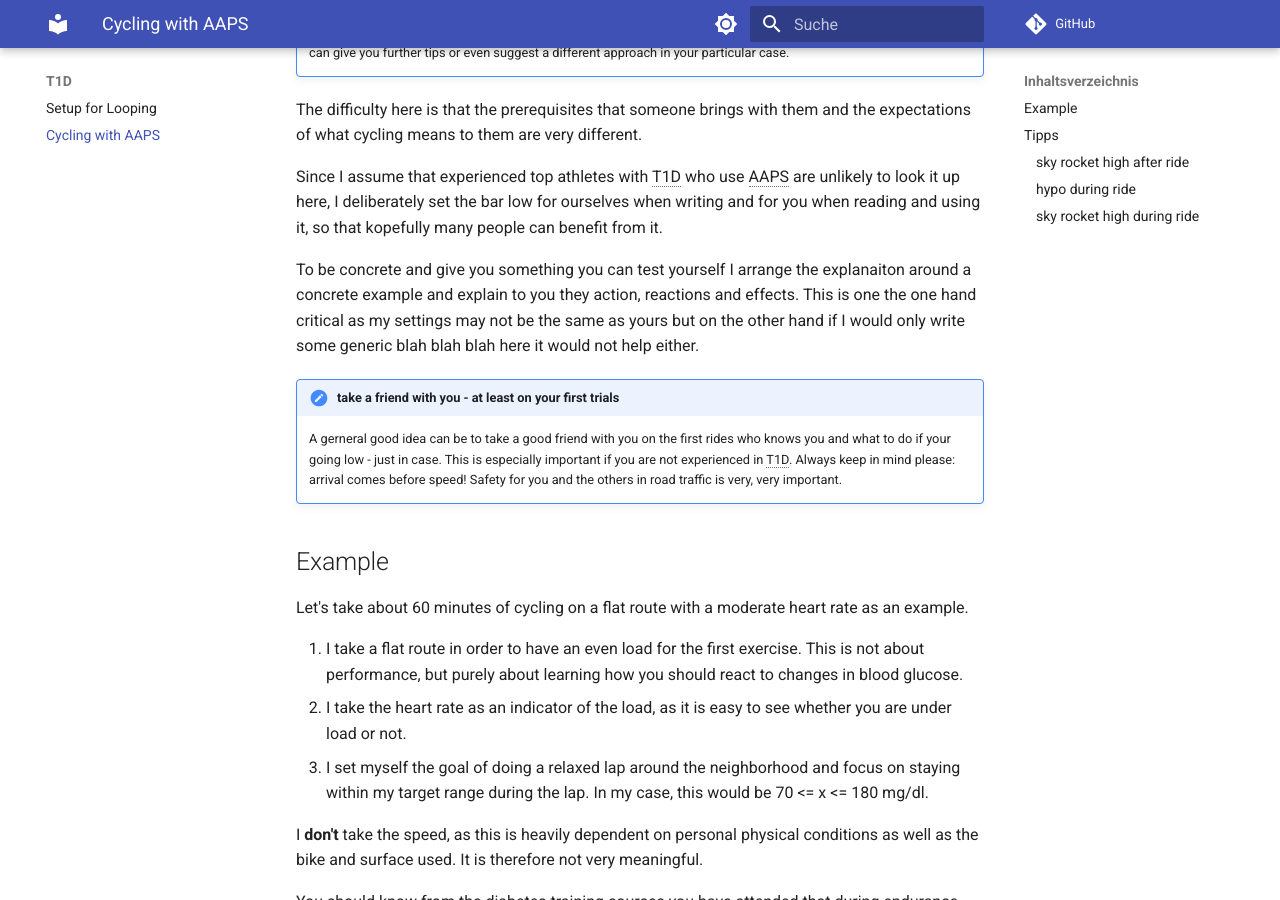
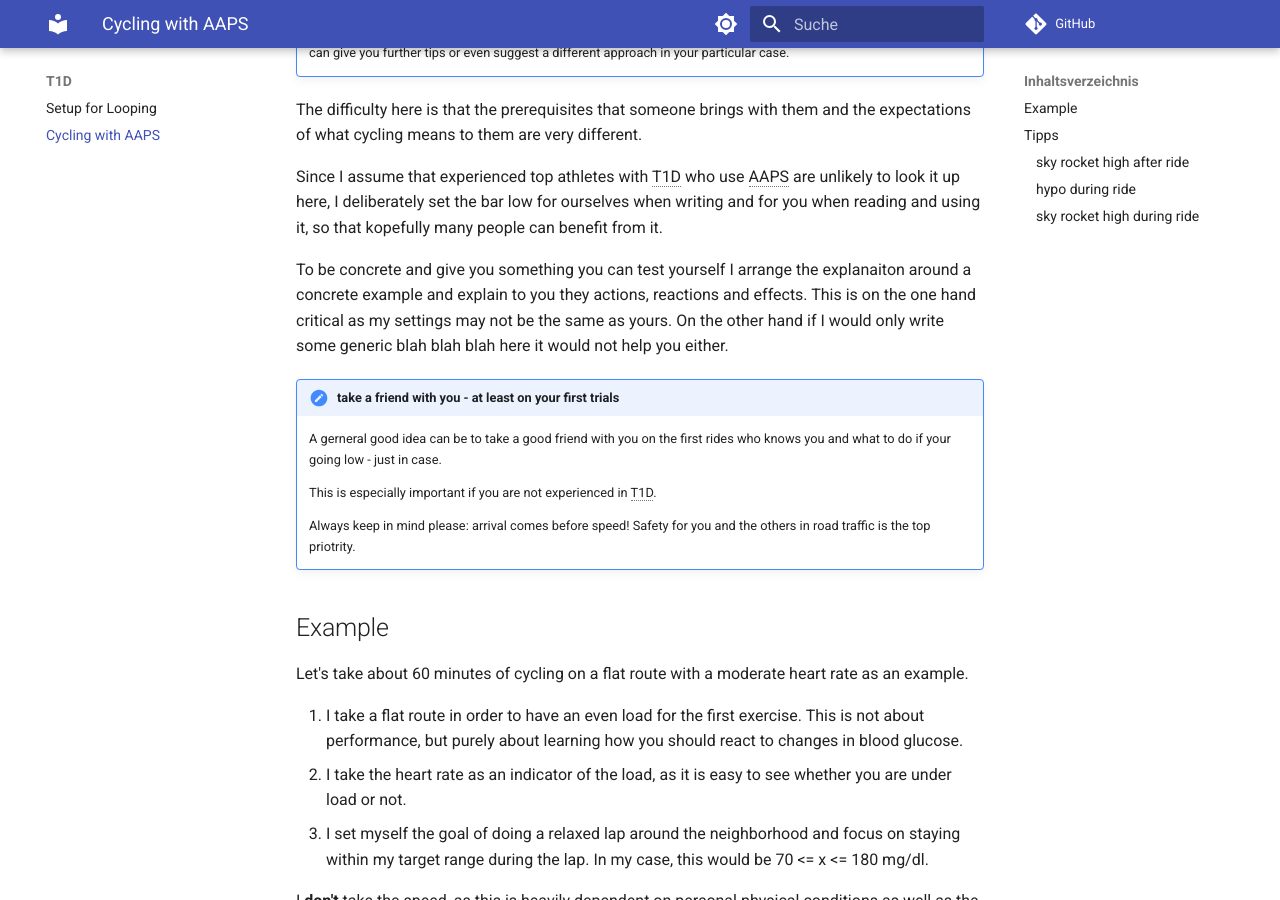
Before and after one commit to peterleimbach/peterleimbach.github.io, an MkDocs documentation site: the page built from docs/cycling-with-AAPS.md, in a window 1280 px wide and 900 px high, scrolled down 569 px. Built offline with MkDocs 1.6.1 and Material for MkDocs 9.7.7, drawn with Linux system fonts in a browser that asks for light colours; comment, search, counter and statistics services are not loaded.

Commit message:
Update cycling-with-AAPS.md

```diff
--- a/docs/cycling-with-AAPS.md
+++ b/docs/cycling-with-AAPS.md
@@ -15,13 +15,15 @@ The difficulty here is that the prerequisites that someone brings with them and
 
 Since I assume that experienced top athletes with T1D who use AAPS are unlikely to look it up here, I deliberately set the bar low for ourselves when writing and for you when reading and using it, so that kopefully many people can benefit from it.
 
-To be concrete and give you something you can test yourself I arrange the explanaiton around a concrete example and explain to you they action, reactions and effects. This is one the one hand critical as my settings may not be the same as yours but on the other hand if I would only write some generic blah blah blah here it would not help either.
+To be concrete and give you something you can test yourself I arrange the explanaiton around a concrete example and explain to you they actions, reactions and effects. This is on the one hand critical as my settings may not be the same as yours. On the other hand if I would only write some generic blah blah blah here it would not help you either.
 
 !!! note annotation "take a friend with you - at least on your first trials"
 
     A gerneral good idea can be to take a good friend with you on the first rides who knows you and what to do if your going low - just in case.
+
     This is especially important if you are not experienced in T1D.
-    Always keep in mind please: arrival comes before speed! Safety for you and the others in road traffic is very, very important.
+
+    Always keep in mind please: arrival comes before speed! Safety for you and the others in road traffic is the top priotrity.
 
 ## Example
 
```
